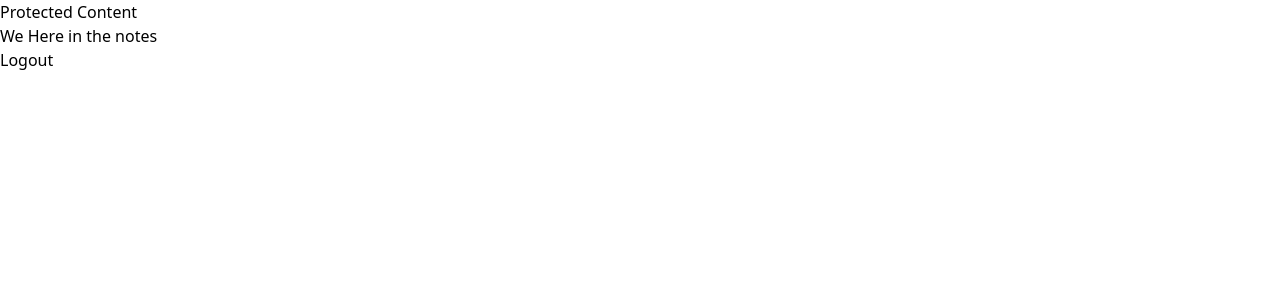
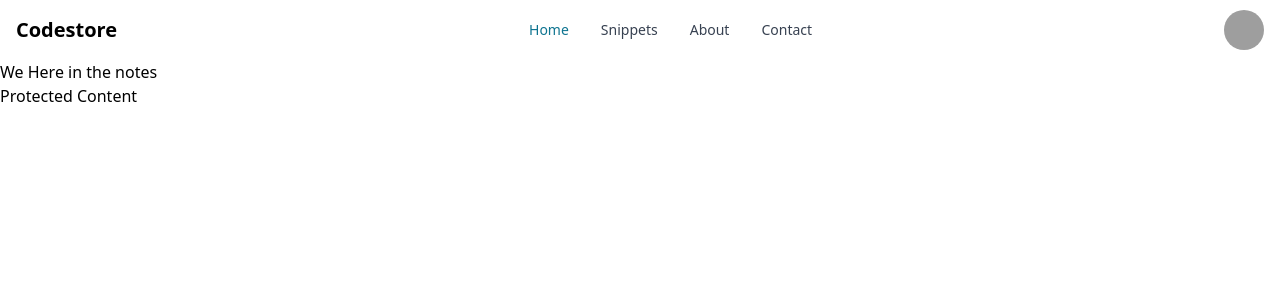
Before and after one commit to yousufmohi/codestore, a React (Create React App) app in the folder client/: page /notes in a window 1280 px wide. Shown: the top 300 px of the page. Built offline with nearby package versions, Linux system fonts and the light colour scheme; sample sign-in values are in the browser's storage; grey boxes are pictures that could not be loaded.

Commit message:
made some extra changes

```diff
--- a/client/package.json
+++ b/client/package.json
@@ -7,11 +7,12 @@
     "@testing-library/react": "^13.4.0",
     "@testing-library/user-event": "^13.5.0",
     "axios": "^1.7.7",
+    "flowbite-react": "^0.10.2",
     "react": "^18.3.1",
     "react-dom": "^18.3.1",
     "react-hot-toast": "^2.4.1",
     "react-router-dom": "^6.27.0",
-    "react-scripts": "5.0.1",
+    "react-scripts": "^5.0.1",
     "web-vitals": "^2.1.4"
   },
   "scripts": {
--- a/client/src/components/AuthContext.js
+++ b/client/src/components/AuthContext.js
@@ -5,6 +5,8 @@ const AuthContext = createContext();
 const AuthProvider = ({ children }) => {
   const [token, setToken] = useState(null);
   const [loading, setLoading] = useState(true);
+  const [name,setName] = useState(null);
+  const [userEmail,setUserEmail] = useState(null);
 
   useEffect(() => {
     const storedToken = localStorage.getItem("token");
@@ -13,7 +15,7 @@ const AuthProvider = ({ children }) => {
   }, []);
 
   return (
-    <AuthContext.Provider value={{ token, setToken, loading }}>
+    <AuthContext.Provider value={{ token, setToken, loading, name, setName, userEmail, setUserEmail }}>
       {children}
     </AuthContext.Provider>
   );
--- a/client/src/components/DashBoard.js
+++ b/client/src/components/DashBoard.js
@@ -2,9 +2,7 @@ import React, {useContext} from "react";
 import  {AuthContext} from "./AuthContext";
 import { Navigate } from "react-router-dom";
 const DashBoard = () => {
-
   const {token,loading} = useContext(AuthContext);
-
   if(loading) {
     return null;
   }
--- a/client/src/components/Home.js
+++ b/client/src/components/Home.js
@@ -1,8 +1,11 @@
 import React from 'react'
+import { NavComponent } from './NavComponent'
 
 function Home() {
   return (
-    <div>Home</div>
+    <div>
+      <NavComponent/>
+    </div>
   )
 }
 
--- a/client/src/components/LoginForm.js
+++ b/client/src/components/LoginForm.js
@@ -3,12 +3,13 @@ import '../index.css';
 import axios from "axios";
 import { AuthContext } from './AuthContext';
 import { toast } from 'react-hot-toast';
-
+import { useNavigate } from 'react-router-dom';
 const LoginForm = () => {
   const [email, setEmail] = useState(null);
   const [password, setPassword] = useState(null);
   const [errorMessage,setErrorMessage] = useState(null);
-  const {setToken} = useContext(AuthContext);
+  const {setToken,setName,setUserEmail} = useContext(AuthContext);
+  const navigate = useNavigate();
 
   const handleSubmit = async (e) => {
     e.preventDefault();
@@ -19,8 +20,12 @@ const LoginForm = () => {
         password: password
       });
       setToken(response.data.token);
+      setName(response.data.name);
+      setUserEmail(response.data.email);
       localStorage.setItem("token", response.data.token);
+      navigate('/notes');
     } catch (error) {
+      console.log(error);
       if(error.response && error.response.data) {
         setErrorMessage(error.response.data.message);
         toast.error(errorMessage);
--- /dev/null
+++ b/client/src/components/NavComponent.js
@@ -0,0 +1,50 @@
+import React, { useContext } from "react";
+import { Avatar, Dropdown, Navbar } from "flowbite-react";
+import { useNavigate } from "react-router-dom";
+import { AuthContext } from "./AuthContext";
+export function NavComponent() {
+  const {name,userEmail} = useContext(AuthContext);
+  const isLoggedIn = localStorage.getItem("token") !== null;
+  const navigate = useNavigate();
+  const logout = () => {
+    if(!localStorage.getItem("token")) {
+      navigate("/");
+    }
+    localStorage.removeItem("token");
+    navigate("/register");
+  }
+  return (
+    <Navbar fluid rounded>
+      <Navbar.Brand href="/">
+        <span className="self-center whitespace-nowrap text-xl font-semibold dark:text-white">Codestore</span>
+      </Navbar.Brand>
+      {isLoggedIn && <div className="flex md:order-2">
+        <Dropdown
+          arrowIcon={false}
+          inline
+          label={
+            <Avatar alt="User settings" img="https://live.staticflickr.com/2918/14252895345_8180381186_h.jpg" rounded />
+          }
+        >
+          <Dropdown.Header>
+            <span className="block text-sm">{name}</span>
+            <span className="block truncate text-sm font-medium">{userEmail}</span>
+          </Dropdown.Header>
+          <Dropdown.Item>Settings</Dropdown.Item>
+          <Dropdown.Divider />
+          <Dropdown.Item onClick={logout}>Sign out</Dropdown.Item>
+        </Dropdown>
+        <Navbar.Toggle />
+      </div>}
+
+      <Navbar.Collapse>
+        <Navbar.Link href="#" active>
+          Home
+        </Navbar.Link>
+        <Navbar.Link href="#">Snippets</Navbar.Link>
+        <Navbar.Link href="#">About</Navbar.Link>
+        <Navbar.Link href="#">Contact</Navbar.Link>
+      </Navbar.Collapse>
+    </Navbar>
+  );
+}
--- a/client/src/components/Notes.js
+++ b/client/src/components/Notes.js
@@ -1,16 +1,12 @@
 import React from 'react'
 import DashBoard from './DashBoard'
-import { Navigate } from 'react-router-dom';
+import { NavComponent } from './NavComponent'
 function Notes() {
-  const logout = (e) => {
-    const token = localStorage.getItem("token");
-    localStorage.removeItem("token");
-  };
   return (
     <div>
+      <NavComponent/>
+      <h1>We Here in the notes</h1>
       <DashBoard/>
-      <h1>We Here in the notes</h1>
-      <button onClick={(e) => logout(e)}>Logout</button>
     </div>
   )
 }
--- a/client/tailwind.config.js
+++ b/client/tailwind.config.js
@@ -1,10 +1,16 @@
+const flowbite = require("flowbite-react/tailwind");
+
 /** @type {import('tailwindcss').Config} */
+
 module.exports = {
   content: [
     "./src/**/*.{js,jsx,ts,tsx}",
+    flowbite.content(),
   ],
   theme: {
     extend: {},
   },
-  plugins: [],
+  plugins: [
+    flowbite.plugin(),
+  ],
 }
```
Also changed, not shown: 1 other file (tests, documents, lock files or other folders).
